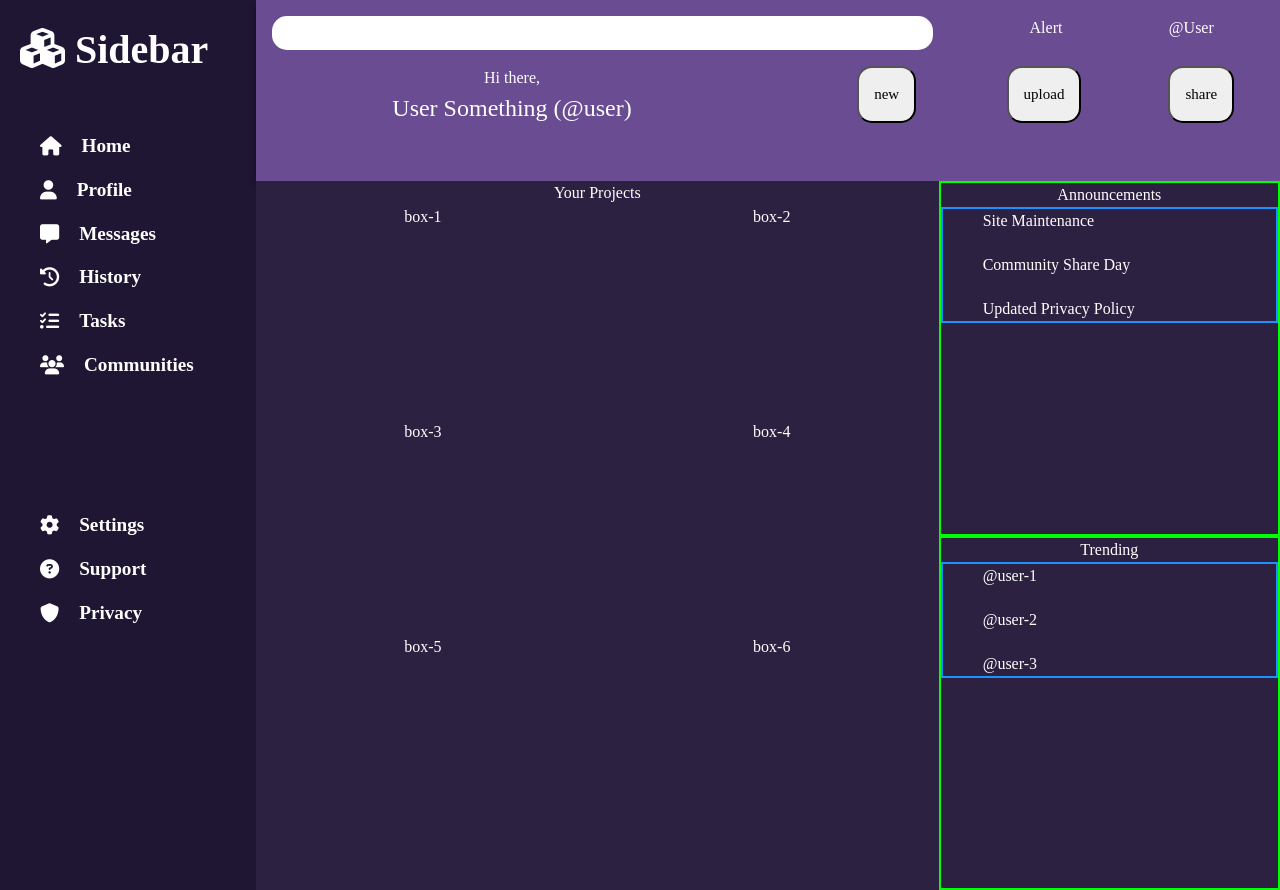
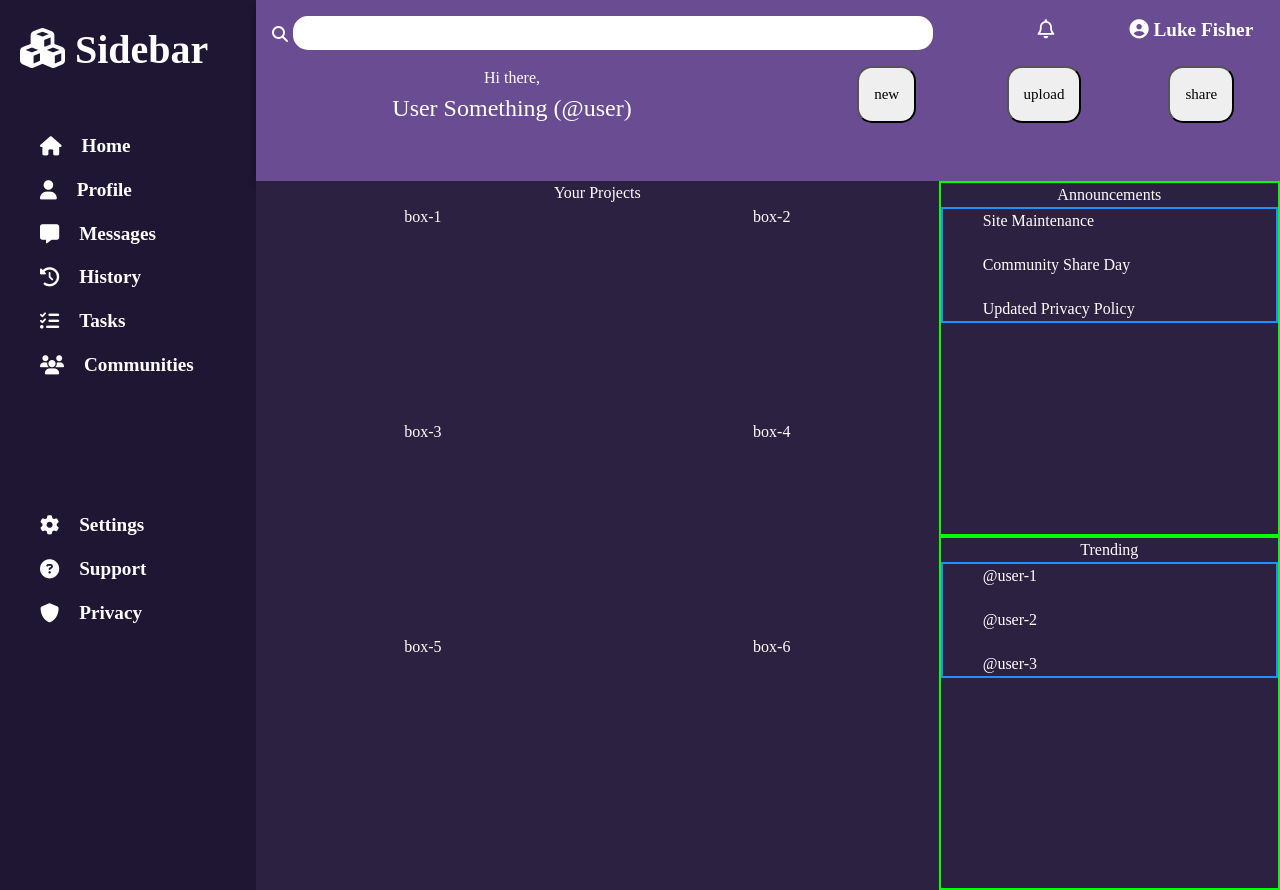
Before and after one commit to luke-c-fisher/admin-dashboard, a plain HTML site: page index.html in a window 1280 px wide. Drawn offline with Linux system fonts and the light colour scheme.

Commit message:
index.html, styles.css: add font awesome elements to header top, including a search icon next to input, alarm bell, and user profile picture. Additionally, account for these changes in CSS by turning search bar into flex element to spread across the page.

```diff
--- a/index.html
+++ b/index.html
@@ -60,10 +60,19 @@
         </div>
         <div class="header">
             <div class="header-top">
+            <div class="search-container">
+                <i class="fa fa-search"></i>
                 <input type="search" id="search-bar">
+            </div>
                 <ul>
-                    <li>Alert</li>
-                    <li>@User</li>
+                    <li>
+                        <i class="fa fa-bell-o"></i>
+                        <span></span>
+                    </li>
+                    <li>
+                        <i class="fa-solid fa-user-circle"></i>
+                        <span>Luke Fisher</span>
+                    </li>
                 </ul>
             </div>
             <div class="header-bottom">
--- a/styles.css
+++ b/styles.css
@@ -85,7 +85,6 @@ h1, h2, h3, h4, h5, h6 {
 .container div {
     /* border: var(--border-clr); */
     color: var(--text-clr);
-
     font: var(--font-main);
 }
 
@@ -149,16 +148,37 @@ h1, h2, h3, h4, h5, h6 {
   padding: 1em;
 }
 
+.header-top .search-container {
+  display: flex;
+}
+
 .header-top input {
   padding: 5px;
   border-radius: 15px;
+  flex: 1;
   border: none;
+}
+
+.search-container i {
+  margin-top: 10px;
+  margin-right: 5px;
 }
 
 .header-top ul {
   display: grid;
   grid-template-columns: repeat(2, 1fr);
+  font-weight: bolder;
+  font-size: 1.2em;
   color: #FFFFFF;
+}
+
+.header-top li {
+  cursor: pointer;
+}
+
+.header-top i {
+  font-size: 1em;
+  cursor: pointer;
 }
 
 .header-bottom {
```
